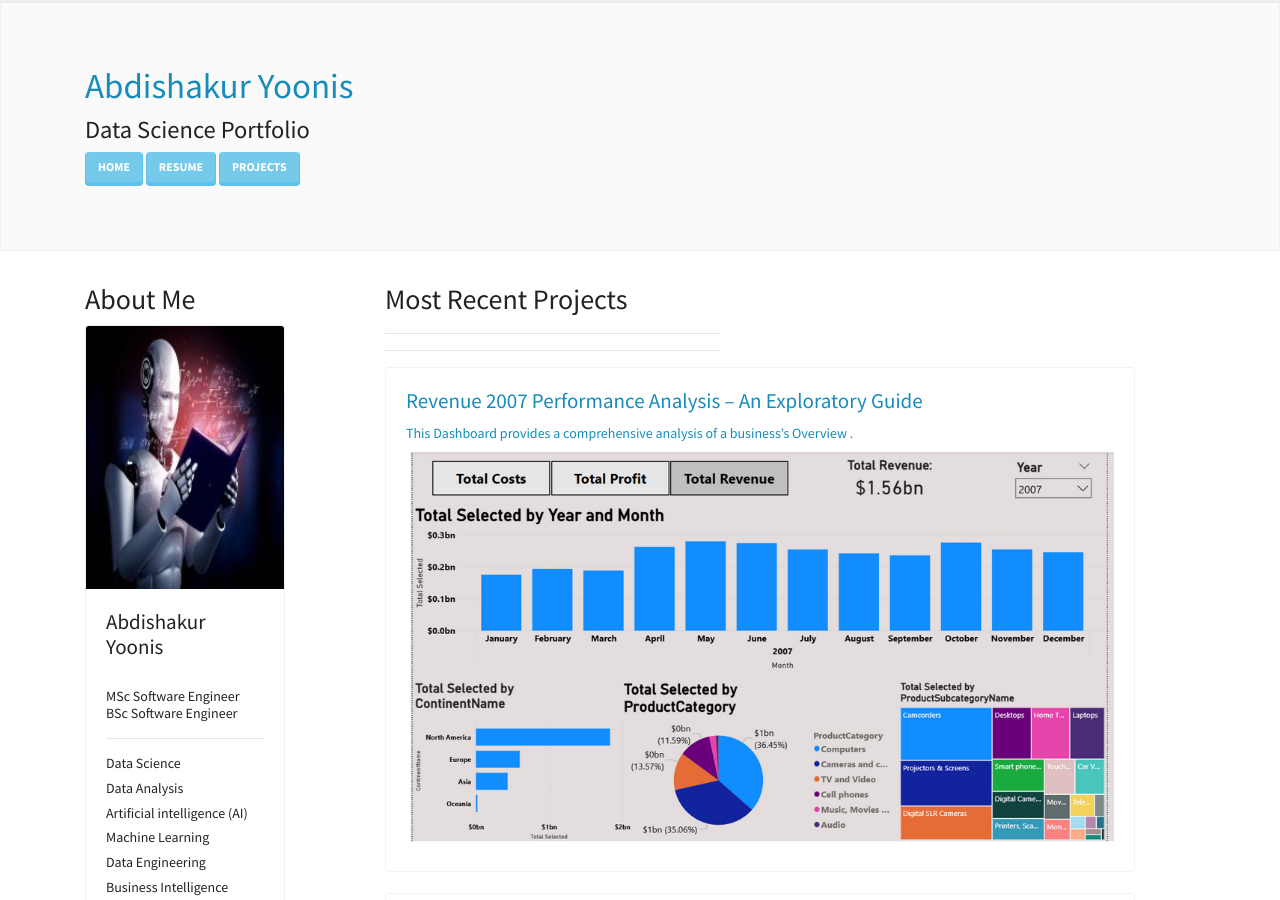
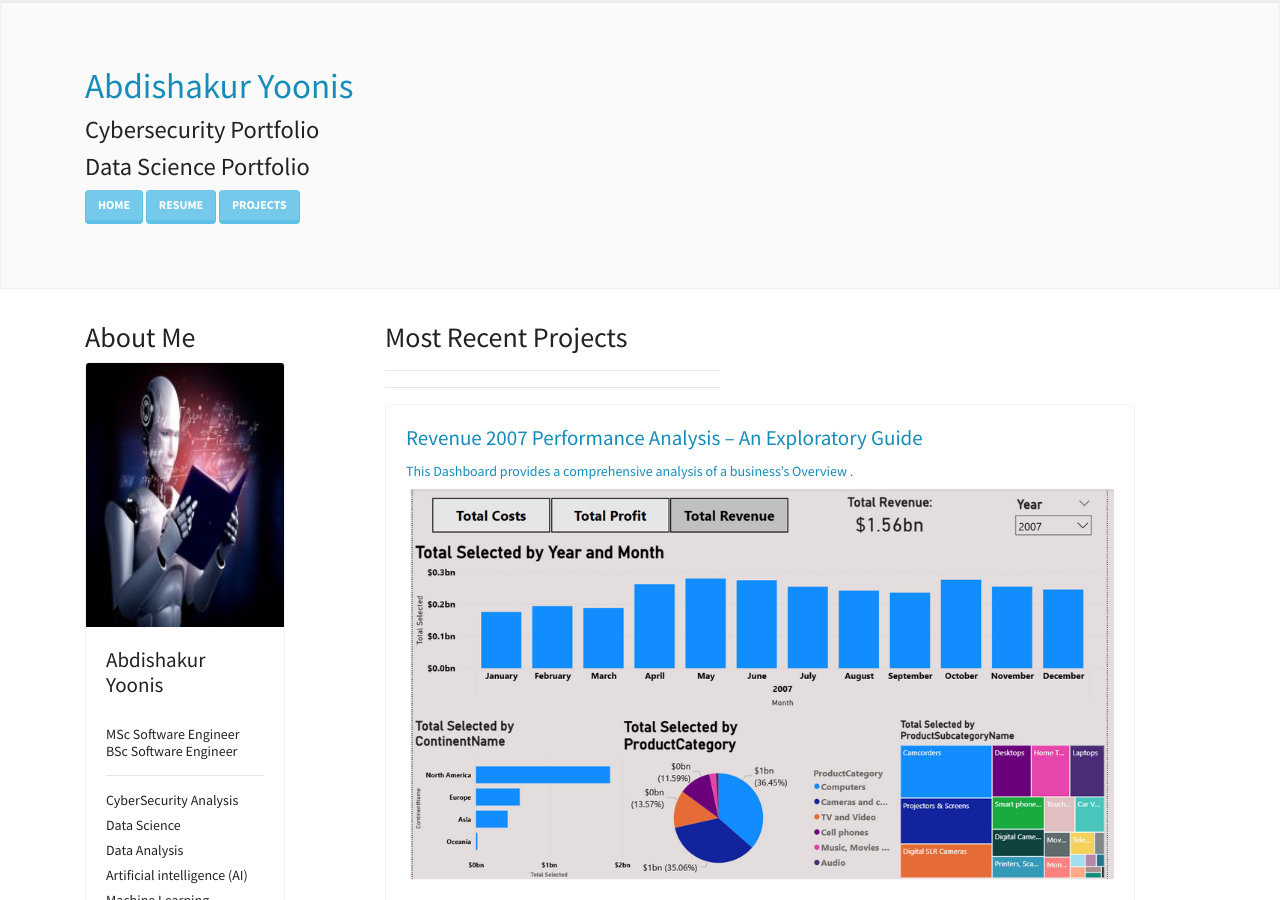
Before and after one commit to Abdishakury/abdishakury.github.io, a Jekyll site: the page built from index.html, in a window 1280 px wide and 900 px high. Built offline with Jekyll 4.4.1, drawn with Linux system fonts in a browser that asks for light colours; nearby versions of some CDN libraries.

Commit message:
Update default.html

```diff
--- a/_layouts/default.html
+++ b/_layouts/default.html
@@ -15,6 +15,7 @@
 	<div class="jumbotron jumbotron-fluid">
 	  <div class="container">
 		<h1><a href="/">{{ page.title }}</a></h1>
+		<h3>Cybersecurity Portfolio</h3>
 		<h3>Data Science Portfolio</h3>
 		<a href="/" class="btn btn-info" role="button">Home</a>
 		<a href="/Resume" class="btn btn-info" role="button">Resume</a>
@@ -34,6 +35,7 @@
 							<h4 class="card-title">Abdishakur Yoonis</h4>
 							<h6 class="card-text"><br>MSc Software Engineer <br>BSc Software Engineer </h6>
 							<hr>
+							<h6 class="card-text">CyberSecurity Analysis</h6>
 							<h6 class="card-text">Data Science</h6>
 							<h6 class="card-text">Data Analysis</h6>
 							<h6 class="card-text">Artificial intelligence (AI)</h6>
```
